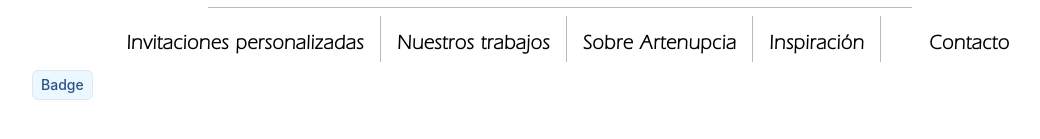
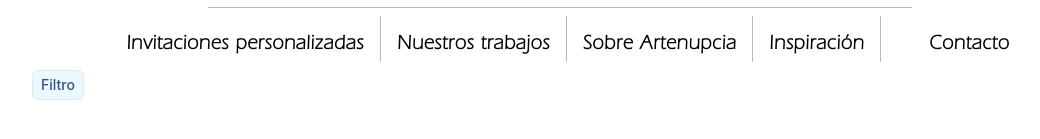
Before and after one commit to PicciJr/artenupcia-nuxt, a Nuxt app: page /nuestros-trabajos in a window 1280 px wide. Shown: the part 239-378 px from the top of the page, without its empty margins (80-1120 px from the left). Built offline with nearby package versions, Linux system fonts and the light colour scheme; what vue2-touch-events would draw is missing.

Commit message:
Antes de probar nuevos comandos de deploy de nuxt

```diff
--- a/components/BadgeTag.vue
+++ b/components/BadgeTag.vue
@@ -5,7 +5,7 @@
       :class="setBadgeStyle"
       @click="setBadgeStatus"
     >
-      Badge
+      {{ badgeText }}
     </span>
   </div>
 </template>
@@ -13,6 +13,10 @@
 <script>
 export default {
   props: {
+    badgeText: {
+      type: String,
+      default: 'Filtro'
+    },
     /** blue, red, gray */
     color: {
       type: String,
@@ -36,6 +40,10 @@ export default {
           ? 'font-medium bg-red-100 text-red-800 hover:shadow-outline border border-red'
           : this.color === 'red' && this.isActive
           ? 'font-extrabold bg-red-300 text-red-800 border-2 border-red'
+          : this.color === 'gray' && this.isActive === false
+          ? 'font-medium bg-gray-100 text-gray-800 hover:shadow-outline border border-gray'
+          : this.color === 'gray' && this.isActive
+          ? 'font-extrabold bg-gray-300 text-gray-800 border-2 border-gray'
           : ''
       return computedClass
     }
```
Also changed, not shown: 9 other files (tests, documents, lock files or other folders).
